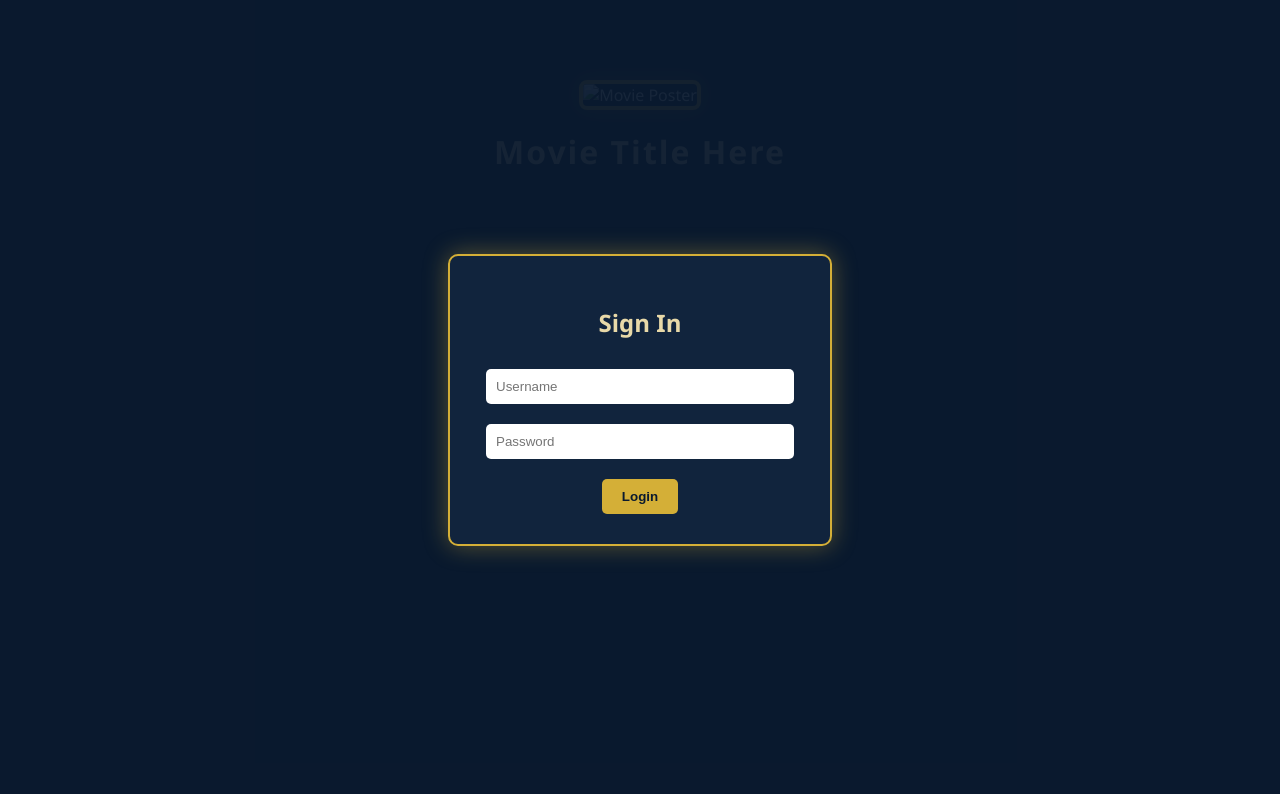
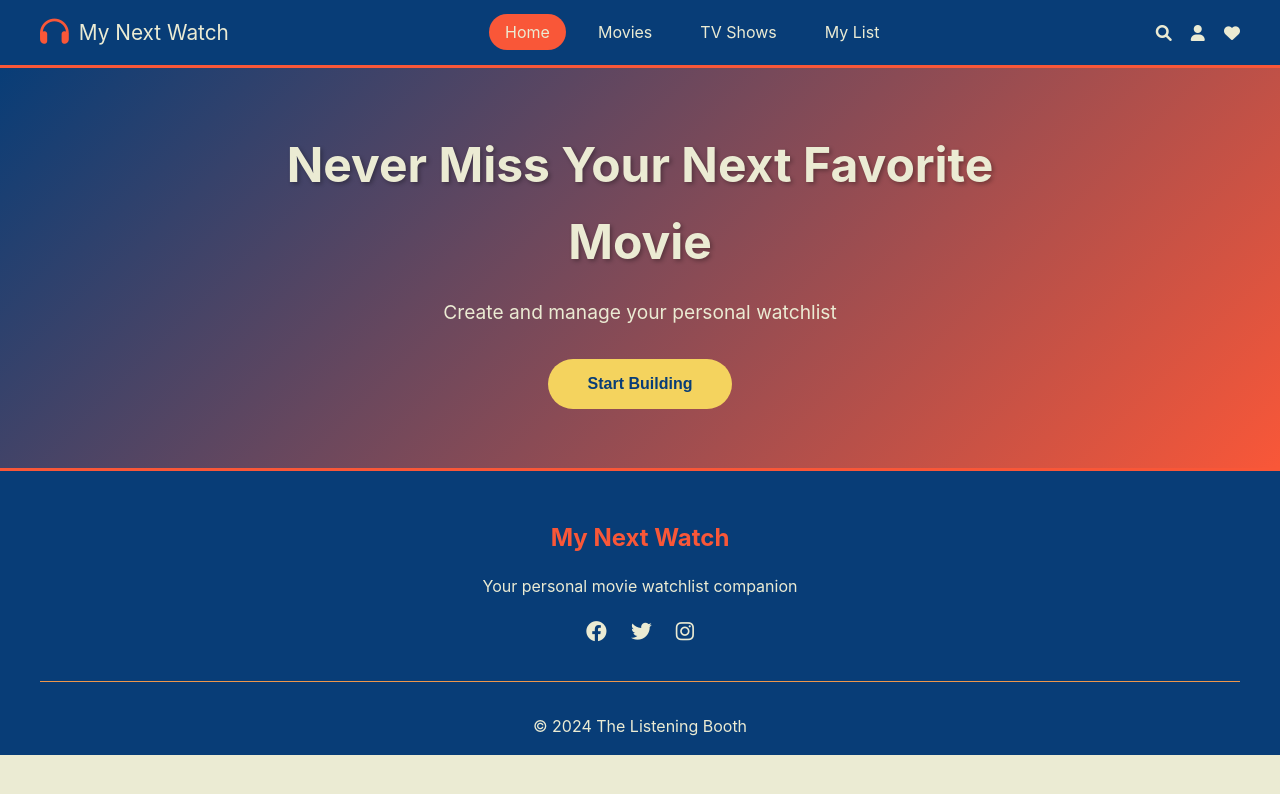
Before and after one commit to garretts8/Movie_Watchlist, a plain HTML site: page frontend/views/index.html in a window 1280 px wide. Drawn offline with Linux system fonts and the light colour scheme; files that its build step writes are made by us from their sources.

Commit message:
Added frontend for the Movie Watchlist

```diff
--- /dev/null
+++ b/frontend/css/style.css
@@ -0,0 +1,324 @@
+:root {
+  --blue-deep: #083D77;
+  --cream: #EBEBD3;
+  --yellow-sand: #F4D35E;
+  --orange-coral: #EE964B;
+  --orange-flame: #F95738;
+}
+
+* {
+  margin: 0;
+  padding: 0;
+  box-sizing: border-box;
+}
+
+body {
+  font-family:
+    -apple-system, BlinkMacSystemFont, 'Segoe UI', Roboto, sans-serif;
+  line-height: 1.6;
+  background: var(--cream);
+}
+
+/* Modal */
+.modal {
+  display: none;
+  position: fixed;
+  top: 0;
+  left: 0;
+  width: 100%;
+  height: 100%;
+  background: rgba(8, 61, 119, 0.9);
+  z-index: 1000;
+}
+
+.modal-content {
+  background: var(--blue-deep);
+  margin: 10% auto;
+  padding: 2rem;
+  width: 90%;
+  max-width: 400px;
+  border-radius: 10px;
+  color: var(--cream);
+  position: relative;
+  border: 2px solid var(--orange-flame);
+}
+
+.close {
+  position: absolute;
+  right: 1.5rem;
+  top: 1rem;
+  font-size: 1.8rem;
+  cursor: pointer;
+  color: var(--cream);
+}
+
+.close:hover {
+  color: var(--orange-flame);
+}
+
+.modal-header {
+  text-align: center;
+  margin-bottom: 1.5rem;
+}
+
+.modal-header i {
+  color: var(--orange-flame);
+}
+
+.modal-header h2 {
+  color: var(--cream);
+  margin-top: 1rem;
+}
+
+.modal-header p {
+  color: var(--yellow-sand);
+}
+
+.google-btn {
+  background: var(--orange-flame);
+  border: none;
+  padding: 1rem;
+  width: 100%;
+  border-radius: 50px;
+  font-weight: bold;
+  cursor: pointer;
+  display: flex;
+  align-items: center;
+  justify-content: center;
+  gap: 10px;
+  color: var(--cream);
+  transition: all 0.3s ease;
+}
+
+.google-btn:hover {
+  background: var(--orange-coral);
+  transform: translateY(-2px);
+  box-shadow: 0 4px 8px rgba(0, 0, 0, 0.2);
+}
+
+/* Logged in user indicator */
+.fa-user.logged-in {
+  color: #4caf50;
+}
+
+/* Logout button */
+#logoutIcon {
+  color: var(--orange-flame);
+  margin-left: 10px;
+  cursor: pointer;
+}
+
+#logoutIcon:hover {
+  color: var(--orange-coral);
+}
+
+/* Navigation */
+.navbar {
+  background: var(--blue-deep);
+  padding: 1rem;
+  position: sticky;
+  top: 0;
+  z-index: 100;
+  border-bottom: 3px solid var(--orange-flame);
+}
+
+.nav-container {
+  max-width: 1200px;
+  margin: 0 auto;
+  display: flex;
+  justify-content: space-between;
+  align-items: center;
+  flex-wrap: wrap;
+}
+
+.nav-logo {
+  color: var(--cream);
+  font-size: 1.3rem;
+  display: flex;
+  align-items: center;
+  gap: 10px;
+}
+
+.nav-logo i {
+  color: var(--orange-flame);
+  font-size: 1.8rem;
+}
+
+.menu-toggle {
+  display: none;
+  color: var(--cream);
+  font-size: 1.5rem;
+  cursor: pointer;
+}
+
+.nav-menu {
+  display: flex;
+  list-style: none;
+  gap: 1rem;
+}
+
+.nav-link {
+  color: var(--cream);
+  text-decoration: none;
+  padding: 0.5rem 1rem;
+  border-radius: 20px;
+  transition: all 0.3s ease;
+}
+
+.nav-link.active {
+  background: var(--orange-flame);
+  color: var(--cream);
+}
+
+.nav-link:hover {
+  background: var(--yellow-sand);
+  color: var(--blue-deep);
+}
+
+.nav-icons {
+  display: flex;
+  gap: 1.2rem;
+  color: var(--cream);
+  cursor: pointer;
+}
+
+.nav-icons i:hover {
+  color: var(--yellow-sand);
+}
+
+/* Hero */
+.hero {
+  background: linear-gradient(135deg, var(--blue-deep) 0%, var(--orange-flame) 100%);
+  min-height: 400px;
+  display: flex;
+  align-items: center;
+  justify-content: center;
+  text-align: center;
+  padding: 2rem;
+}
+
+.hero-content {
+  max-width: 800px;
+}
+
+.hero h1 {
+  font-size: clamp(1.8rem, 5vw, 3rem);
+  color: var(--cream);
+  margin-bottom: 1rem;
+  text-shadow: 2px 2px 4px rgba(0, 0, 0, 0.3);
+}
+
+.hero p {
+  font-size: clamp(1rem, 3vw, 1.2rem);
+  color: var(--cream);
+  margin-bottom: 2rem;
+}
+
+.btn-primary {
+  background: var(--yellow-sand);
+  border: none;
+  padding: 1rem 2.5rem;
+  border-radius: 50px;
+  font-weight: bold;
+  cursor: pointer;
+  font-size: 1rem;
+  color: var(--blue-deep);
+  transition: all 0.3s ease;
+}
+
+.btn-primary:hover {
+  background: var(--orange-coral);
+  color: var(--cream);
+  transform: translateY(-2px);
+  box-shadow: 0 4px 8px rgba(0, 0, 0, 0.2);
+}
+
+/* Footer */
+.footer {
+  background: var(--blue-deep);
+  color: var(--cream);
+  padding: 3rem 1rem 1rem;
+  border-top: 3px solid var(--orange-flame);
+}
+
+.container {
+  max-width: 1200px;
+  margin: 0 auto;
+}
+
+.footer-content {
+  text-align: center;
+  margin-bottom: 2rem;
+}
+
+.footer-content h3 {
+  color: var(--orange-flame);
+  margin-bottom: 1rem;
+  font-size: 1.5rem;
+}
+
+.footer-content p {
+  color: var(--cream);
+}
+
+.social-links {
+  display: flex;
+  justify-content: center;
+  gap: 1.5rem;
+  margin-top: 1rem;
+}
+
+.social-links a {
+  color: var(--cream);
+  font-size: 1.3rem;
+  transition: color 0.3s ease;
+}
+
+.social-links a:hover {
+  color: var(--orange-flame);
+}
+
+.footer-bottom {
+  text-align: center;
+  padding-top: 2rem;
+  border-top: 1px solid var(--orange-coral);
+}
+
+.footer-bottom p {
+  color: var(--cream);
+}
+
+/* Mobile Styles */
+@media (max-width: 768px) {
+  .menu-toggle {
+    display: block;
+  }
+
+  .nav-menu {
+    display: none;
+    width: 100%;
+    flex-direction: column;
+    text-align: center;
+    padding: 1rem 0;
+    background: var(--blue-deep);
+  }
+
+  .nav-menu.active {
+    display: flex;
+  }
+
+  .nav-icons {
+    gap: 1rem;
+  }
+}
+
+@media (max-width: 480px) {
+  .nav-logo span {
+    display: none;
+  }
+
+  .modal-content {
+    margin: 20% auto;
+    padding: 1.5rem;
+  }
+}
--- a/frontend/public/css/styles.css
+++ /dev/null
@@ -1,70 +0,0 @@
-
-body {
-    margin: 0;
-    font-family: 'Segoe UI', sans-serif;
-    background-color: #0A1A2F; /* Navy */
-    color: white;
-    overflow: hidden; /* Prevent scrolling until login */
-}
-.movie-container {
-    text-align: center;
-    margin-top: 80px;
-}
-.movie-poster {
-    width: 280px;
-    border: 4px solid #D4AF37; /* Gold */
-    border-radius: 8px;
-    box-shadow: 0 0 20px rgba(212, 175, 55, 0.4);
-}
-.movie-title {
-    margin-top: 20px;
-    font-size: 2rem;
-    color: #E8D9A8; /* Soft gold */
-    letter-spacing: 2px;
-}
-/* Modal Overlay */
-.modal-overlay {
-    position: fixed;
-    top: 0;
-    left: 0;
-    width: 100%;
-    height: 100%;
-    background: rgba(10, 26, 47, 0.95); /* Deep navy overlay */
-    display: flex;
-    justify-content: center;
-    align-items: center;
-    z-index: 9999;
-}
-.modal-box {
-    background: #11243D; /* Deep navy */
-    padding: 30px;
-    border-radius: 10px;
-    width: 320px;
-    text-align: center;
-    border: 2px solid #D4AF37;
-    box-shadow: 0 0 25px rgba(212, 175, 55, 0.4);
-}
-.modal-box h2 {
-    color: #E8D9A8;
-    margin-bottom: 20px;
-}
-.modal-box input {
-    width: 90%;
-    padding: 10px;
-    margin: 10px 0;
-    border-radius: 5px;
-    border: none;
-}
-.login-btn {
-    background: #D4AF37;
-    color: #0A1A2F;
-    padding: 10px 20px;
-    border: none;
-    border-radius: 5px;
-    cursor: pointer;
-    font-weight: bold;
-    margin-top: 10px;
-}
-.login-btn:hover {
-    background: #E8D9A8;
-}
--- a/frontend/views/index.html
+++ b/frontend/views/index.html
@@ -3,38 +3,81 @@
   <head>
     <meta charset="UTF-8" />
     <meta name="viewport" content="width=device-width, initial-scale=1.0" />
-    <title>Movie Showcase</title>
-    <link rel="stylesheet" href="public/css/styles.css" />
+    <title>My Next Watch</title>
+    <link
+      rel="stylesheet"
+      href="https://cdnjs.cloudflare.com/ajax/libs/font-awesome/6.0.0/css/all.min.css" />
+    <link rel="stylesheet" href="css/style.css" />
   </head>
   <body>
-    <!-- Movie Display -->
-    <div class="movie-container">
-      <img class="movie-poster" src="poster.jpg" alt="Movie Poster" />
-      <h1 class="movie-title">Movie Title Here</h1>
-    </div>
-
     <!-- Login Modal -->
-    <div class="modal-overlay" id="loginModal">
-      <div class="modal-box">
-        <h2>Sign In</h2>
-        <input type="text" id="username" placeholder="Username" />
-        <input type="password" id="password" placeholder="Password" />
-        <button class="login-btn" onclick="login()">Login</button>
+    <div id="loginModal" class="modal">
+      <div class="modal-content">
+        <span class="close">&times;</span>
+        <div class="modal-header">
+          <i class="fas fa-headphones fa-3x"></i>
+          <h2>Welcome to The Listening Booth</h2>
+          <p>Sign in to start your audiobook journey</p>
+        </div>
+        <div class="modal-body">
+          <button id="googleLoginBtn" class="google-btn">
+            </i> LOG IN WITH GOOGLE
+          </button>
+        </div>
       </div>
     </div>
 
-    <script>
-      function login() {
-        const user = document.getElementById('username').value;
-        const pass = document.getElementById('password').value;
+    <!-- Navigation -->
+    <nav class="navbar">
+      <div class="nav-container">
+        <div class="nav-logo">
+          <i class="fas fa-headphones"></i>
+          <span>My Next Watch</span>
+        </div>
+        <div class="menu-toggle" id="menuToggle">
+          <i class="fas fa-bars"></i>
+        </div>
+        <ul class="nav-menu" id="navMenu">
+          <li><a href="#" class="nav-link active">Home</a></li>
+          <li><a href="#" class="nav-link">Movies</a></li>
+          <li><a href="#" class="nav-link">TV Shows</a></li>
+          <li><a href="#" class="nav-link">My List</a></li>
+        </ul>
+        <div class="nav-icons">
+          <i class="fas fa-search"></i>
+          <i class="fas fa-user" id="userIcon"></i>
+          <i class="fas fa-heart"></i>
+        </div>
+      </div>
+    </nav>
 
-        if (user.trim() !== '' && pass.trim() !== '') {
-          document.getElementById('loginModal').style.display = 'none';
-          document.body.style.overflow = 'auto'; // Allow scrolling again
-        } else {
-          alert('Please enter both username and password.');
-        }
-      }
-    </script>
+    <!-- Hero -->
+    <section class="hero">
+      <div class="hero-content">
+        <h1>Never Miss Your Next Favorite Movie</h1>
+        <p>Create and manage your personal watchlist</p>
+        <button class="btn-primary" id="ctaButton">Start Building</button>
+      </div>
+    </section>
+
+    <!-- Footer -->
+    <footer class="footer">
+      <div class="container">
+        <div class="footer-content">
+          <h3>My Next Watch</h3>
+          <p>Your personal movie watchlist companion</p>
+          <div class="social-links">
+            <a href="#"><i class="fab fa-facebook"></i></a>
+            <a href="#"><i class="fab fa-twitter"></i></a>
+            <a href="#"><i class="fab fa-instagram"></i></a>
+          </div>
+        </div>
+        <div class="footer-bottom">
+          <p>&copy; 2024 The Listening Booth</p>
+        </div>
+      </div>
+    </footer>
+
+    <script src="js/script.js"></script>
   </body>
 </html>
```
Also changed, not shown: frontend/js/script.js (added, +114 -0 lines).
